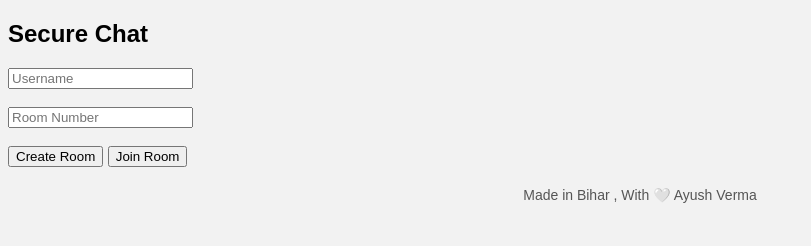
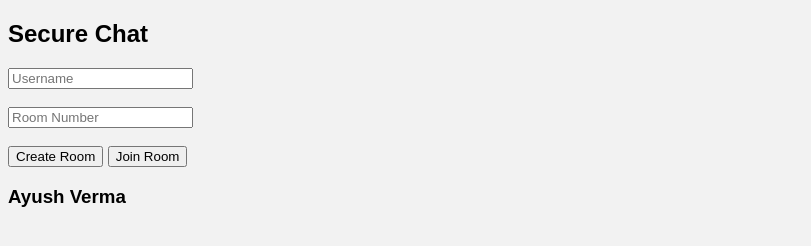
Before and after one commit to ayushverma295/ash-secure-chat, a website: page index.html in a window 1280 px wide. Shown: the whole page, without its empty margins (0-811 px from the left). Drawn offline with nearby package versions, Linux system fonts and the light colour scheme; no server answers.

Commit message:
Update index.html

```diff
--- a/index.html
+++ b/index.html
@@ -30,6 +30,7 @@
   <input id="room" placeholder="Room Number"><br><br>
   <button onclick="createRoom()">Create Room</button>
   <button onclick="joinRoom()">Join Room</button>
+  <h3>Ayush Verma</h3>
 </div>
 
 <div id="chat">
@@ -122,8 +123,6 @@
   socket.on("errorMsg", alert);
 </script>
 
-  <div style="text-align:center;margin-top:20px;font-size:14px;color:#555;">
-  Made in Bihar , With 🤍 Ayush Verma
 </div>
 
 </body>
```
